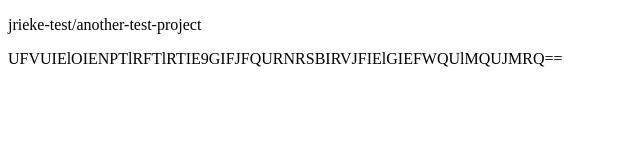
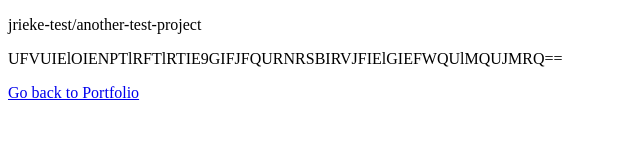
Before and after one commit to jrieke-test/another-test-project, a plain HTML site: page index.html in a window 1280 px wide. Shown: the whole page, without its empty margins (0-640 px from the left). Drawn offline with Linux system fonts and the light colour scheme.

Commit message:
Updated index.html

```diff
--- a/index.html
+++ b/index.html
@@ -7,5 +7,6 @@
 	<p>jrieke-test/another-test-project</p>
 	<p>UFVUIElOIENPTlRFTlRTIE9GIFJFQURNRSBIRVJFIElGIEFWQUlMQUJMRQ&#x3D;&#x3D;
 </p>
+	<p><a href="http://jrieke-test.github.io">Go back to Portfolio</a></p>
 </body>
 </html>
```
